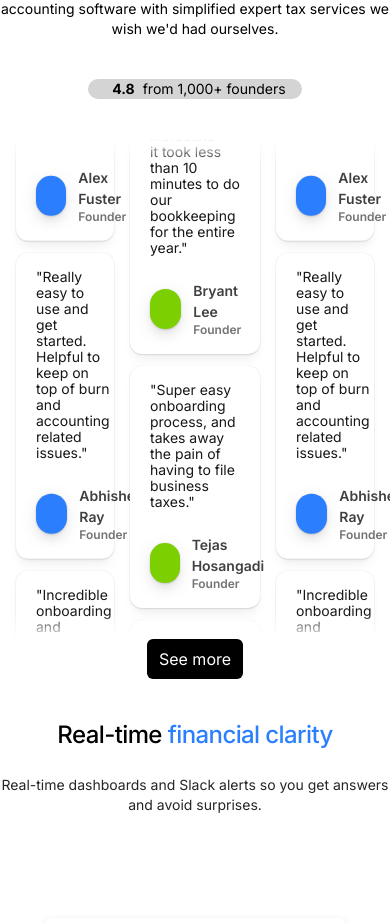
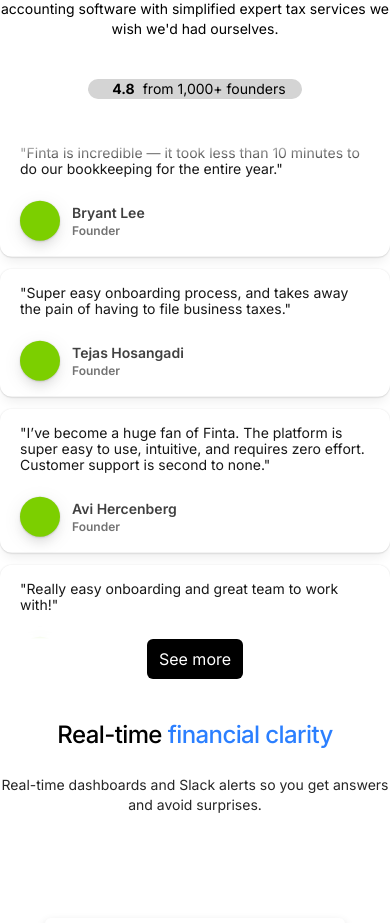
Before and after one commit to Evolver-3/newfintaupload, a React (Vite) app: page / in a window 390 px wide. Shown: the part 1180-2103 px from the top of the page. Built offline with nearby package versions, Linux system fonts and the light colour scheme; some icons are missing.

Commit message:
Testimonial responsive done

```diff
--- a/src/finta/Testimonial.jsx
+++ b/src/finta/Testimonial.jsx
@@ -34,7 +34,7 @@
         <motion.div
         animate={{height: open ? 1000:500}}
         transition={{duration:.6,ease:"easeOut"}}
-        className='mask-t-from-95% mask-b-from-95%  grid grid-cols-3  overflow-hidden  '>
+        className='mask-t-from-95% mask-b-from-95%  grid md:grid-cols-3  overflow-hidden  '>
 
           <Upside/>
           <Downside/>
```
